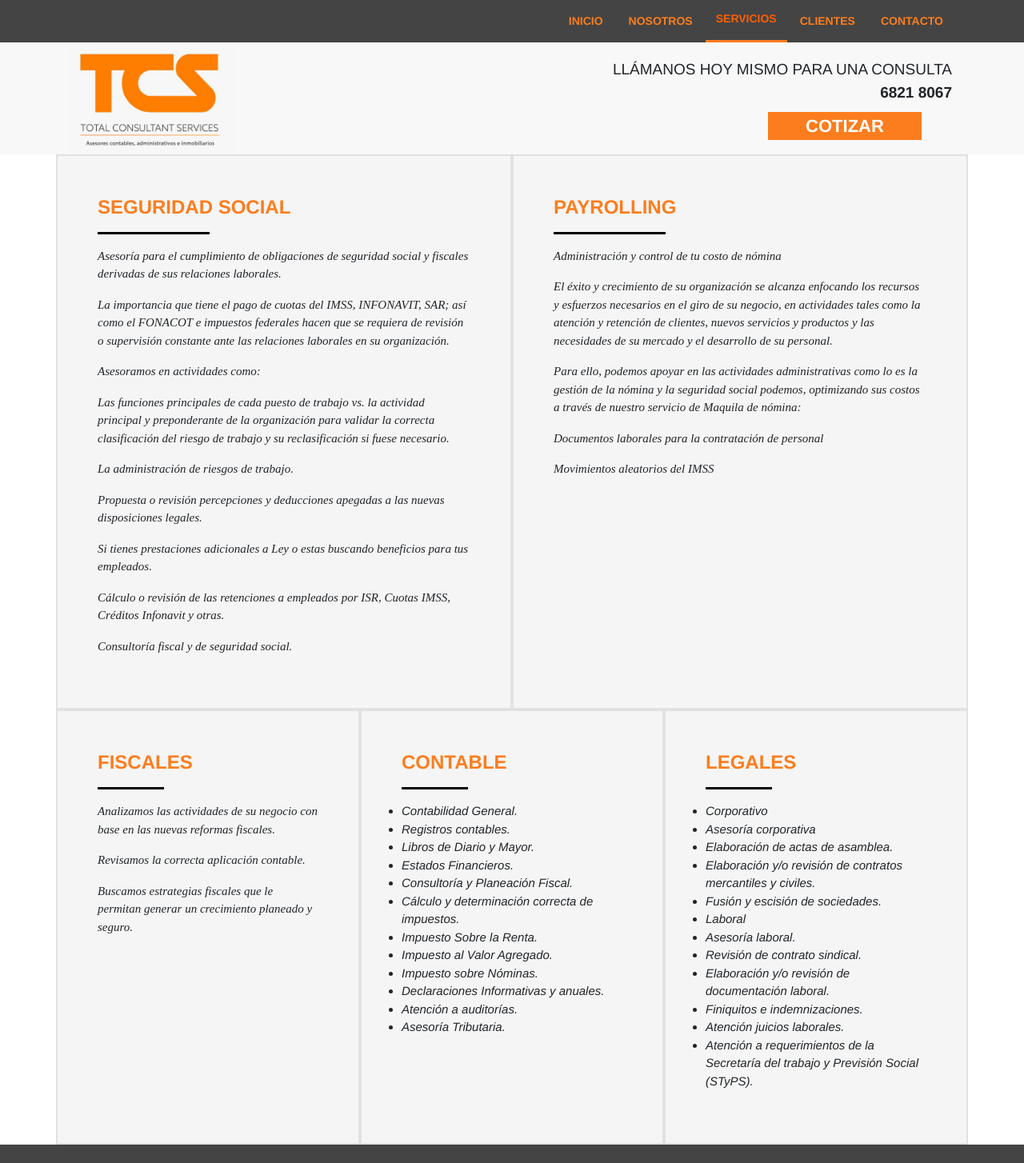
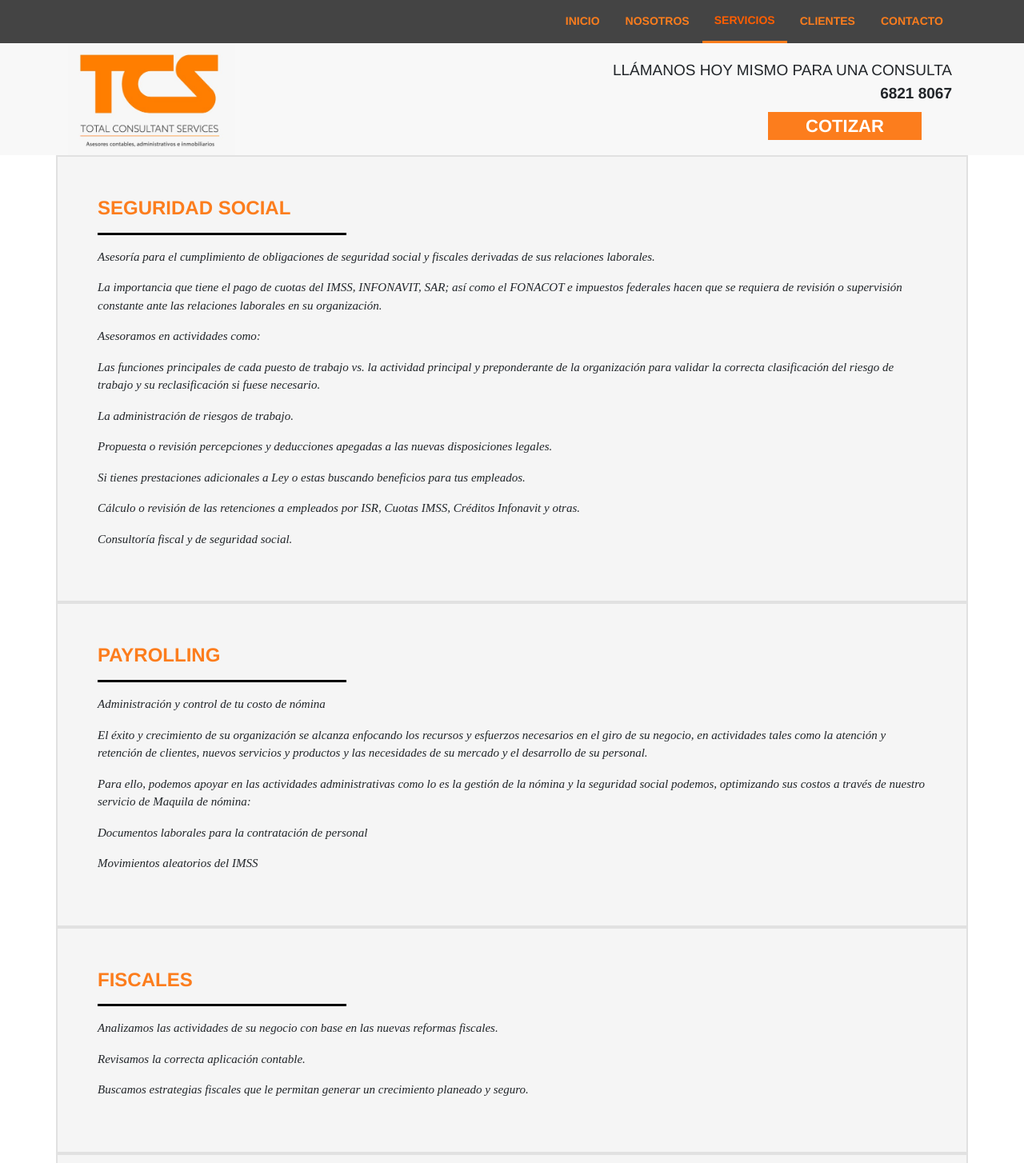
Before and after one commit to OscarCode9/totalConsultant, a React (Create React App) app: page /servicios in a window 1280 px wide. Shown: the top 1454 px of the page at 80% size. Built offline with nearby package versions, Linux system fonts and the light colour scheme.

Commit message:
new design

```diff
--- a/package.json
+++ b/package.json
@@ -2,11 +2,9 @@
   "name": "total-consultant",
   "version": "0.1.0",
   "private": true,
-  "engines": {
-    "npm": "5.6.0",
-    "node": "8.11.3"
-  },
   "dependencies": {
+    "@material-ui/core": "^3.7.0",
+    "@material-ui/icons": "^3.0.1",
     "bootstrap": "^4.1.3",
     "google-map-react": "^1.0.6",
     "react": "^16.4.2",
--- a/src/Components/Header/index.js
+++ b/src/Components/Header/index.js
@@ -15,6 +15,9 @@ import { Link } from 'react-router-dom';
 import { linkStyle, navdown, logoStyle } from './styles'
 import './style.css'
 import { withRouter } from 'react-router-dom'
+import Button from '@material-ui/core/Button'
+import Menu from '@material-ui/core/Menu'
+import MenuItem from '@material-ui/core/MenuItem'
 
 const buttonStyle = {
 	backgroundColor: '#FC7D1D',
@@ -26,7 +29,7 @@ const buttonStyle = {
 	width: '15%',
 	position: 'fixed',
 	right: '10%',
-	top:   '140px'
+	top: '140px'
 }
 
 
@@ -38,6 +41,7 @@ class Example extends React.Component {
 		this.state = {
 			isOpen: false,
 			isService: false,
+			anchorEl: null,
 			navItems: [
 				{
 					path: '/',
@@ -77,7 +81,7 @@ class Example extends React.Component {
 
 	componentWillMount() {
 		const pathname = window.location.pathname;
-		if(pathname=== '/servicios' ){
+		if (pathname === '/servicios') {
 
 			this.setState({
 				isService: true
@@ -90,12 +94,12 @@ class Example extends React.Component {
 			const pathname = window.location.pathname;
 			const scroll = this.scrollY;
 			this.console.log(scroll)
-			if(pathname === '/servicios'){
-				if(scroll  > 50 ){
+			if (pathname === '/servicios') {
+				if (scroll > 50) {
 					self.setState({
 						isService: false
 					})
-				}else{
+				} else {
 					self.setState({
 						isService: true
 					})
@@ -108,7 +112,7 @@ class Example extends React.Component {
 		});
 	}
 
-	componentWillReceiveProps(nextProps){
+	componentWillReceiveProps(nextProps) {
 		this.setState(prevState => {
 			const newNavItem = prevState.navItems.map(item => {
 				if (item.path === nextProps.router) {
@@ -133,13 +137,13 @@ class Example extends React.Component {
 	}
 	changeActive = (id) => {
 
-		if(id === '/servicios' ){
+		if (id === '/servicios') {
 
 			this.setState({
 				isService: true
 			})
 
-		}else{
+		} else {
 			this.setState({
 				isService: false
 			})
@@ -164,8 +168,17 @@ class Example extends React.Component {
 	}
 
 
-	goContacto =() =>{
-		this.setState(prevState=> {
+	handleClick = event => {
+		this.setState({ anchorEl: event.currentTarget });
+	};
+
+	handleClose = () => {
+		this.setState({ anchorEl: null });
+	};
+
+
+	goContacto = () => {
+		this.setState(prevState => {
 			const newNavItem = prevState.navItems.map(item => {
 
 				if (item.path === '/contacto') {
@@ -175,19 +188,20 @@ class Example extends React.Component {
 				}
 				return item
 			})
-			return{
+			return {
 				isService: false,
 				navItems: newNavItem
 			}
-		}, () =>{
+		}, () => {
 			this.props.history.push('/contacto')
 		})
 
 	}
 	render() {
+		const { anchorEl } = this.state;
 		return (
 			<div>
-				<Navbar style={this.state.scrollPosition >  50 ? {
+				<Navbar style={this.state.scrollPosition > 50 ? {
 					padding: '0px',
 					position: 'fixed',
 					width: '100%',
@@ -197,7 +211,26 @@ class Example extends React.Component {
 						<NavbarToggler onClick={this.toggle} />
 						<Collapse isOpen={this.state.isOpen} navbar>
 							<Nav className="ml-auto" navbar>
-								{this.state.navItems.map(item => (
+								{this.state.navItems.map(item => {
+									if (item.path === '/servicios') {
+
+										return (
+
+											<NavItem key={item.text} style={item.active ? { borderBottom: '3px solid #FC7D1D', padding: '5px', transition: 'all .1s ease 0s' } : { padding: '8px' }}  >
+												<div
+													id={item.path}
+													aria-owns={anchorEl ? 'simple-menu' : undefined}
+													aria-haspopup="true"
+													onClick={this.handleClick}
+													style={item.active ? { ...linkStyle, padding: '10px' } : { ...linkStyle, color: '#FC7D1D', padding: '10px' }}
+												>
+													{item.text}
+												</div>
+											</NavItem>
+										)
+
+									}
+									return (
 										<NavItem key={item.text} style={item.active ? { borderBottom: '3px solid #FC7D1D', padding: '5px', transition: 'all .1s ease 0s' } : { padding: '8px' }}  >
 											<NavLink
 												id={item.path}
@@ -208,7 +241,34 @@ class Example extends React.Component {
 												{item.text}
 											</NavLink>
 										</NavItem>
-								))}
+									)
+								})}
+
+								<Menu
+									id="simple-menu"
+									anchorEl={anchorEl}
+									open={Boolean(anchorEl)}
+									onClose={this.handleClose}
+								>
+									<MenuItem onClick={this.handleClose}>
+										<NavLink
+											id={'/servicios'}
+											onClick={(e) => { this.changeActive(e.target.id) }}
+											style={{ ...linkStyle, color: '#FC7D1D' }}
+											to={'/servicios'}
+											tag={Link}
+										>
+											SEGURIDAD SOCIAL
+											</NavLink>
+									</MenuItem>
+									<MenuItem onClick={this.handleClose}>PAYROLLING</MenuItem>
+									<MenuItem onClick={this.handleClose}>FISCALES</MenuItem>
+									<MenuItem onClick={this.handleClose}>CONTABLE</MenuItem>
+									<MenuItem onClick={this.handleClose}>LEGALES</MenuItem>
+
+
+								</Menu>
+
 							</Nav>
 						</Collapse>
 					</Container>
@@ -222,9 +282,9 @@ class Example extends React.Component {
 							</Col>
 							<Col style={{ padding: '20px' }} lg={6} >
 								<p className='textLlamanos' >LLÁMANOS HOY MISMO PARA UNA CONSULTA<br /><span id="textNumero">6821 8067</span> </p>
-								<br/>
+								<br />
 								{
-									this.state.isService  ? <button onClick={this.goContacto} style={buttonStyle} >COTIZAR</button> : null
+									this.state.isService ? <button onClick={this.goContacto} style={buttonStyle} >COTIZAR</button> : null
 								}
 
 
@@ -243,4 +303,4 @@ class Example extends React.Component {
 	}
 }
 
-export default withRouter (Example)
+export default withRouter(Example)
--- a/src/Components/Servicios/index.js
+++ b/src/Components/Servicios/index.js
@@ -86,7 +86,7 @@ export default class Home extends Component {
 
         <Container>
           <Row>
-          <Col style={info} lg={6}>
+          <Col style={info} lg={12}>
               <div style={{ padding: '50px', textAlign: 'left' }} >
                 <h4 style={{ fontWeight: 700 , color:  'rgb(252, 125, 29)'  }} >SEGURIDAD SOCIAL</h4>
                 <hr style={hrStyle} />
@@ -105,7 +105,7 @@ export default class Home extends Component {
               </div>
             </Col>
 
-            <Col style={info} lg={6}>
+            <Col style={info} lg={12}>
               <div style={{ padding: '50px', textAlign: 'left' }} >
                 <h4 style={{ fontWeight: 700, color:  'rgb(252, 125, 29)'  }} >PAYROLLING</h4>
                 <hr style={hrStyle} />
@@ -126,7 +126,7 @@ export default class Home extends Component {
               </div>
             </Col>
 
-            <Col style={info} lg={4}>
+            <Col style={info} lg={12}>
               <div style={{ padding: '50px', textAlign: 'left' }} >
                 <h4 style={{ fontWeight: 700, color:  'rgb(252, 125, 29)'   }} >FISCALES</h4>
                 <hr style={hrStyle} />
@@ -145,7 +145,7 @@ export default class Home extends Component {
 
               </div>
             </Col>
-            <Col style={info} lg={4}>
+            <Col style={info} lg={12}>
               <div style={{ padding: '50px', textAlign: 'left' }} >
                 <h4 style={{ fontWeight: 700, color:  'rgb(252, 125, 29)'  }} >CONTABLE</h4>
                 <hr style={hrStyle} />
@@ -162,7 +162,7 @@ export default class Home extends Component {
 
               </div>
             </Col>
-            <Col style={info} lg={4}>
+            <Col style={info} lg={12}>
               <div style={{ padding: '50px', textAlign: 'left' }} >
                 <h4 style={{ fontWeight: 700, color:  'rgb(252, 125, 29)'   }} >LEGALES</h4>
                 <hr style={hrStyle} />
```
Also changed, not shown: 1 other file (tests, documents, lock files or other folders). Lines whose indentation alone changed are shown as unchanged.
